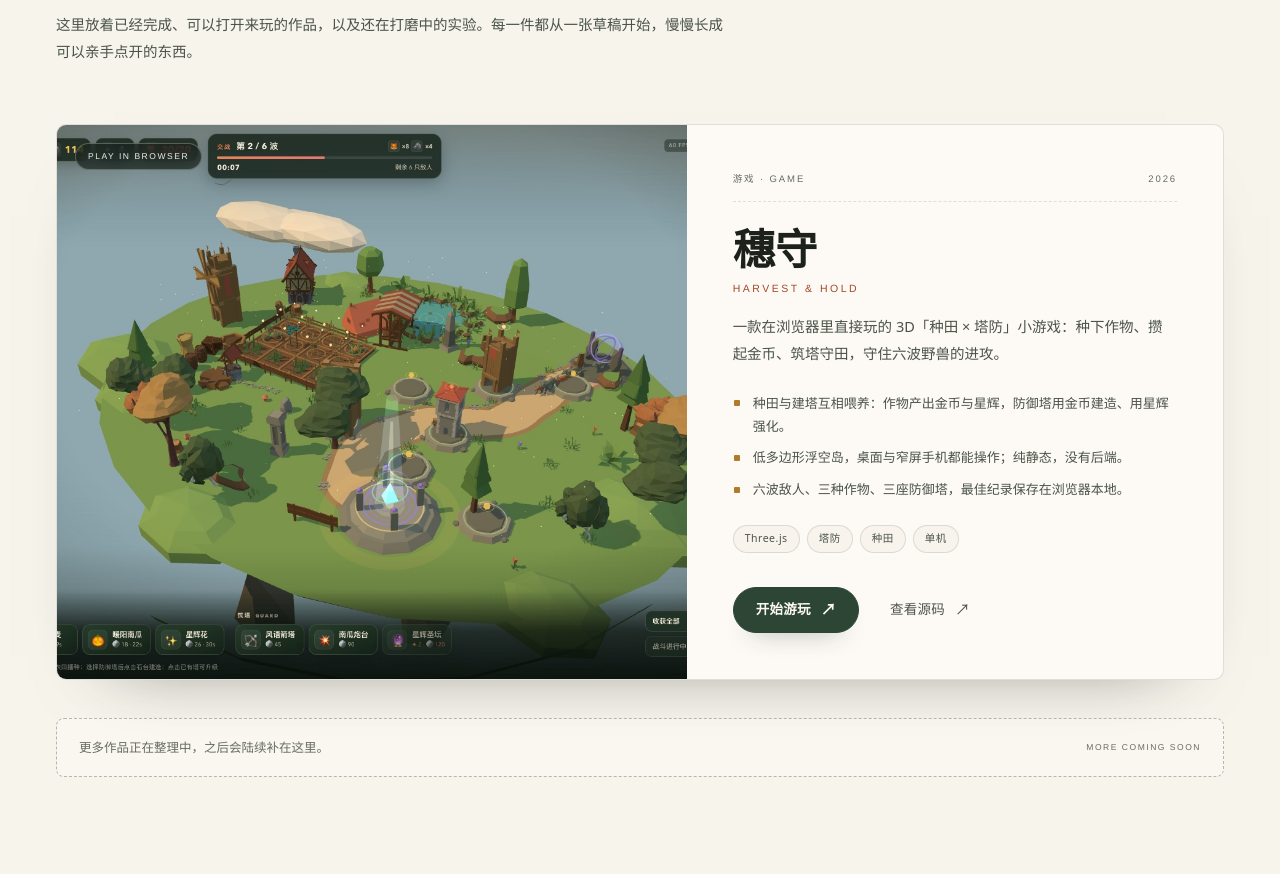
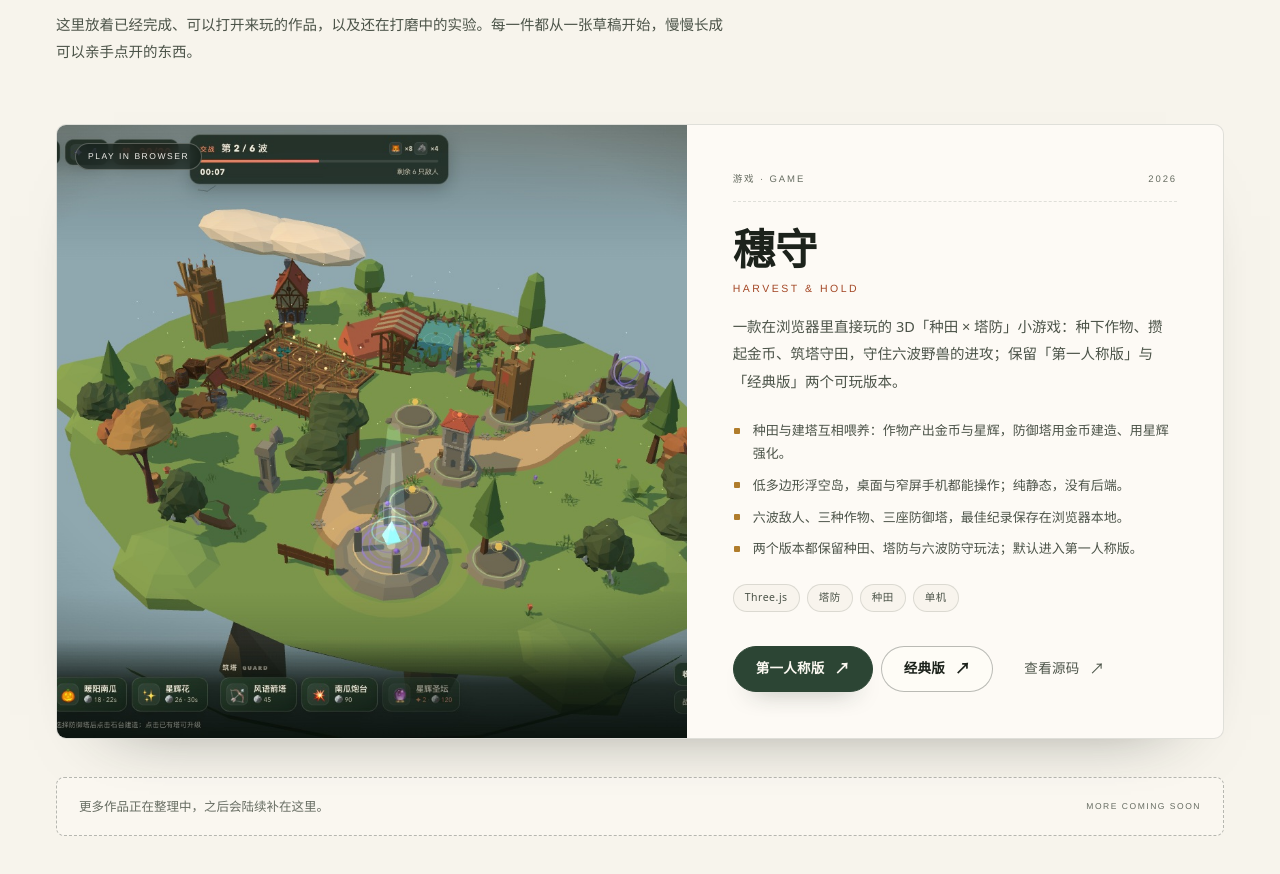
Before and after one commit to kkbott/botsss, a plain HTML site: page 网站/index.html in a window 1280 px wide. Shown: the part 1800-2674 px from the top of the page. Drawn offline with Linux system fonts and the light colour scheme.

Commit message:
feat: list 第一人称版 and 经典版 entrances on the works page
- Add optional work.versions data and render one labeled play button per
  version on the featured work card; the default href still points to the
  first-person build.
- Update the site copy, noscript links and authoring docs for the two versions.
- Add before/after works-card screenshots (baseline 8e3129f) plus captures of
  both builds successfully starting a round.

```diff
--- a/网站/app.js
+++ b/网站/app.js
@@ -160,7 +160,23 @@
       const href = text(featured.href).trim();
       const details = Array.isArray(featured.details) ? featured.details : [];
       const tags = Array.isArray(featured.tags) ? featured.tags : [];
+      const versions = Array.isArray(featured.versions)
+        ? featured.versions.filter((version) => version && text(version.href).trim())
+        : [];
       const cover = text(featured.cover || featured.heroImage).trim();
+      const playLinks = versions.length
+        ? versions
+            .map((version, index) => {
+              const versionHref = text(version.href).trim();
+              const versionLabel = text(version.label).trim() || `版本 ${index + 1}`;
+              return `<a class="btn ${index === 0 ? 'btn-solid' : 'btn-outline'}" href="${esc(versionHref)}"${targetAttrs(versionHref)} aria-label="游玩《${esc(featured.title)}》${esc(versionLabel)}">
+                ${esc(versionLabel)} <span class="arrow" aria-hidden="true">↗</span>
+              </a>`;
+            })
+            .join('')
+        : `<a class="btn btn-solid" href="${esc(href || '#')}"${targetAttrs(href)}>
+            ${esc(featured.hrefLabel || '查看作品')} <span class="arrow" aria-hidden="true">↗</span>
+          </a>`;
       featuredHost.innerHTML = `
         <article class="featured-work reveal">
           <a class="featured-visual" href="${esc(href || '#')}"${targetAttrs(href)} aria-label="打开《${esc(featured.title)}》">
@@ -193,9 +209,7 @@
                 : ''
             }
             <div class="work-actions">
-              <a class="btn btn-solid" href="${esc(href || '#')}"${targetAttrs(href)}>
-                ${esc(featured.hrefLabel || '查看作品')} <span class="arrow" aria-hidden="true">↗</span>
-              </a>
+              ${playLinks}
               ${
                 featured.source
                   ? `<a class="btn btn-ghost" href="${esc(featured.source)}" target="_blank" rel="noopener noreferrer">
--- a/网站/content.js
+++ b/网站/content.js
@@ -65,12 +65,13 @@ window.SITE_CONTENT = {
       year: "2026",
       badge: "PLAY IN BROWSER",
       summary:
-        "一款在浏览器里直接玩的 3D「种田 × 塔防」小游戏：种下作物、攒起金币、筑塔守田，守住六波野兽的进攻。",
+        "一款在浏览器里直接玩的 3D「种田 × 塔防」小游戏：种下作物、攒起金币、筑塔守田，守住六波野兽的进攻；保留「第一人称版」与「经典版」两个可玩版本。",
       // 精选卡的要点，每行一句；不想显示可以删掉整段数组
       details: [
         "种田与建塔互相喂养：作物产出金币与星辉，防御塔用金币建造、用星辉强化。",
         "低多边形浮空岛，桌面与窄屏手机都能操作；纯静态，没有后端。",
         "六波敌人、三种作物、三座防御塔，最佳纪录保存在浏览器本地。",
+        "两个版本都保留种田、塔防与六波防守玩法；默认进入第一人称版。",
       ],
       tags: ["Three.js", "塔防", "种田", "单机"],
       // 首页大图与作品卡图；图片放在 assets/ 里，替换成自己的截图即可
@@ -78,9 +79,13 @@ window.SITE_CONTENT = {
       heroAlt: "《穗守》游戏主菜单：浮空岛农田、防御塔与守望之种。",
       cover: "assets/harvest-hold-gameplay.jpg",
       coverAlt: "《穗守》游戏画面：浮空岛上的农田、防御塔和来袭的敌人。",
-      // 游戏部署在网站子路径 game/ 下；也可以在添加其他作品时填外部网址
+      // 游戏部署在网站子路径下；href 用于首页大图和作品封面，versions 给出作品卡上的全部入口
       href: "game/",
       hrefLabel: "开始游玩",
+      versions: [
+        { label: "第一人称版", href: "game/" },
+        { label: "经典版", href: "classic/" },
+      ],
       source: "https://github.com/kkbott/botsss",
       sourceLabel: "查看源码",
     },
--- a/网站/index.html
+++ b/网站/index.html
@@ -274,7 +274,8 @@
       <noscript>
         <p class="noscript">
           这个页面需要开启 JavaScript 才能完整显示内容。你也可以直接
-          <a href="game/">打开《穗守》游戏</a>，或前往
+          <a href="game/">游玩第一人称版《穗守》</a>、打开
+          <a href="classic/">经典版</a>，或前往
           <a href="https://github.com/kkbott/botsss">GitHub 查看代码</a>。
         </p>
       </noscript>
```
Also changed, not shown: 网站/README.md, 网站/docs/screenshots/README.md, 网站/docs/screenshots/after-classic-entries-desktop.jpg (added), 网站/docs/screenshots/after-classic-game-playing.jpg (added), 网站/docs/screenshots/after-first-person-game-playing.jpg (added), 网站/docs/screenshots/before-classic-entries-desktop.jpg (added).
